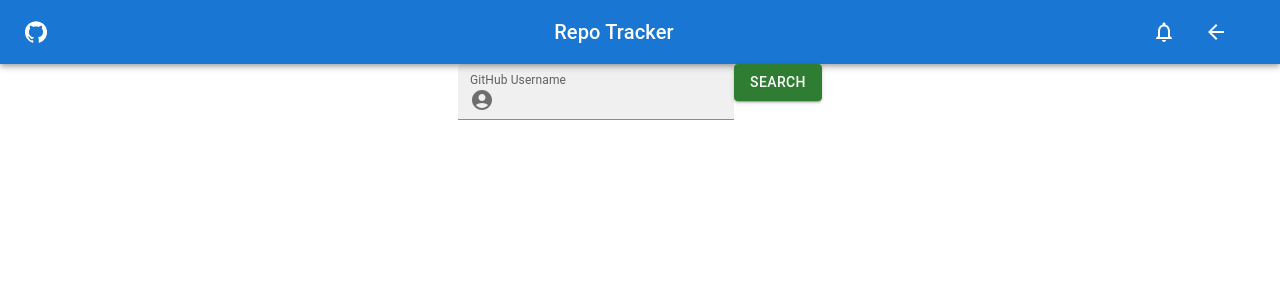
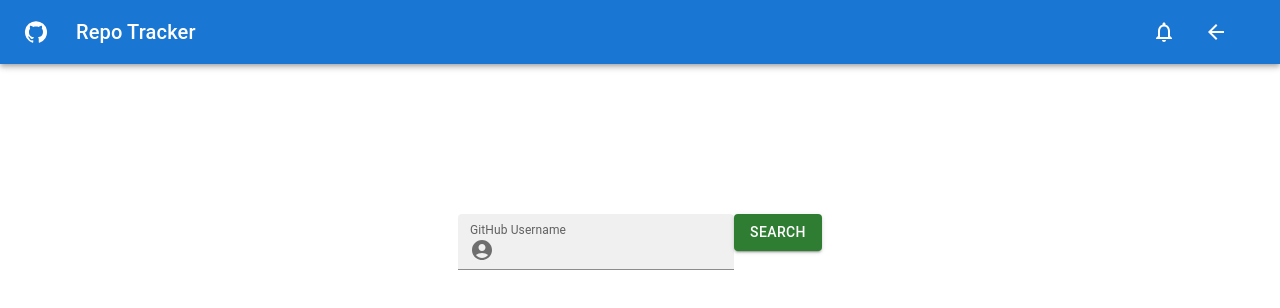
Before and after one commit to mussb00/github-repotracker, a React (Create React App) app: page / in a window 1280 px wide. Shown: the top 308 px of the page. Built offline with nearby package versions, Linux system fonts and the light colour scheme; the HTML template or start-up script is replaced by a standard one.

Commit message:
added links to the actual github repositories

```diff
--- a/src/App.css
+++ /dev/null
@@ -1,38 +0,0 @@
-.App {
-  text-align: center;
-}
-
-.App-logo {
-  height: 40vmin;
-  pointer-events: none;
-}
-
-@media (prefers-reduced-motion: no-preference) {
-  .App-logo {
-    animation: App-logo-spin infinite 20s linear;
-  }
-}
-
-.App-header {
-  background-color: #282c34;
-  min-height: 100vh;
-  display: flex;
-  flex-direction: column;
-  align-items: center;
-  justify-content: center;
-  font-size: calc(10px + 2vmin);
-  color: white;
-}
-
-.App-link {
-  color: #61dafb;
-}
-
-@keyframes App-logo-spin {
-  from {
-    transform: rotate(0deg);
-  }
-  to {
-    transform: rotate(360deg);
-  }
-}
--- a/src/App.js
+++ b/src/App.js
@@ -1,4 +1,3 @@
-import './App.css';
 import { useState } from 'react';
 import HomePage from './Components/HomePage';
 import Repositories from './Components/Repositories';
--- a/src/Components/HomePage.js
+++ b/src/Components/HomePage.js
@@ -2,6 +2,8 @@ import React, {useState, useContext} from 'react'
 import { RepoContext } from '../Context/Contexts'
 import {Button, TextField, InputAdornment} from '@mui/material'
 import {AccountCircle, Collections} from '@mui/icons-material'
+import styles from './HomePage.module.css'
+import { style } from '@mui/material/node_modules/@mui/system'
 
 const HomePage = () => {
     const {setAppState, setUserName} = useContext(RepoContext)
@@ -14,7 +16,7 @@ const HomePage = () => {
         e.target.reset()
     }
     return (
-        <div>
+        <div className={styles.form}>
             <form onSubmit={handleSubmit}>
             <TextField
             variant="filled"
--- /dev/null
+++ b/src/Components/HomePage.module.css
@@ -0,0 +1,6 @@
+.form {
+    display: flex;
+    justify-content: center;
+    align-items: center;
+    margin-top: 150px;;
+}
--- a/src/Components/RepoCard.js
+++ b/src/Components/RepoCard.js
@@ -3,13 +3,15 @@ import Paper from '@mui/material/Paper';
 import Typography from '@mui/material/Typography';
 import AltRouteIcon from '@mui/icons-material/AltRoute';
 
-const RepoCard = ({userName, name, forks, url}) => {
+const RepoCard = ({userName, name, forks}) => {
 
     return (
         <div>
     <Paper variant="outlined" sx={{mx: 5, textAlign: 'left', pl: 2}}>
         <Typography variant="h6">
+            <a href={`https://github.com/${userName}/${name}`}>
             {name}
+            </a>
         </Typography>
         <Typography variant="caption">
             {userName}
```
Also changed, not shown: 1 other file (tests, documents, lock files or other folders).
